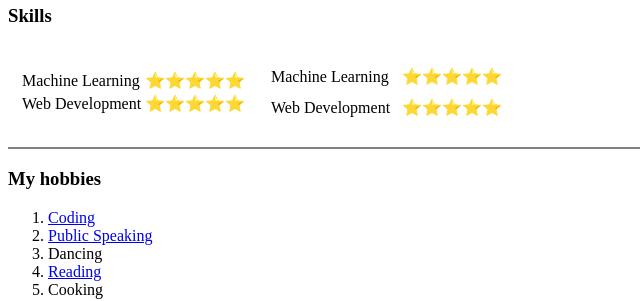
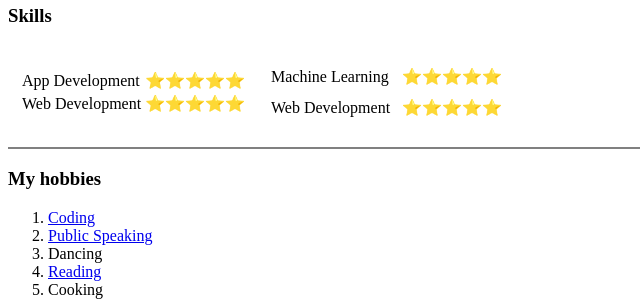
Before and after one commit to nikhilmishra101/Host, a plain HTML site: page index.html in a window 1280 px wide. Shown: the part 539-840 px from the top of the page, 0-640 px from the left. Drawn offline with Linux system fonts and the light colour scheme.

Commit message:
skills changed

```diff
--- a/index.html
+++ b/index.html
@@ -37,7 +37,7 @@
           <table>
             <tr>
               <td>
-                Machine Learning
+                App Development
               </td>
               <td>
                 ⭐⭐⭐⭐⭐
```
